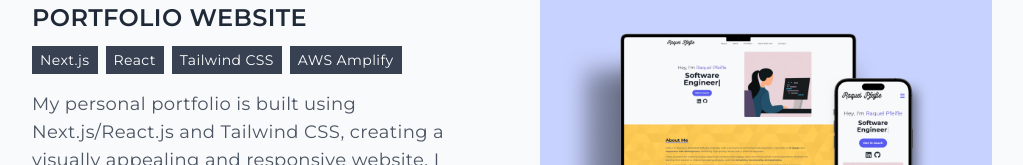
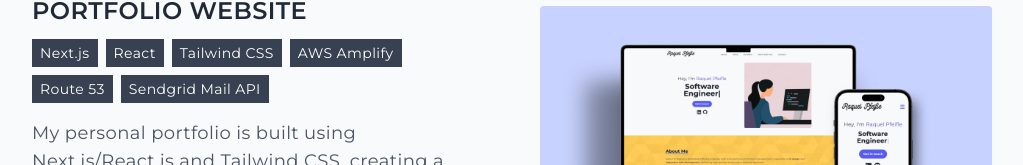
Before and after one commit to rdpfeifle/portfolio_nextjs, a Next.js app: page / in a window 1280 px wide. Shown: the part 2556-2721 px from the top of the page, without its empty margins (128-1151 px from the left). Built offline with nearby package versions, Linux system fonts and the light colour scheme.

Commit message:
Added more technologies to ProjetCard

```diff
--- a/pages/index.jsx
+++ b/pages/index.jsx
@@ -48,7 +48,14 @@ export default function Home() {
         />
         <ProjectCard
           projectName="Portfolio Website"
-          technologies={["Next.js", "React", "Tailwind CSS", "AWS Amplify"]}
+          technologies={[
+            "Next.js",
+            "React",
+            "Tailwind CSS",
+            "AWS Amplify",
+            "Route 53",
+            "Sendgrid Mail API",
+          ]}
           description="My personal portfolio is built using Next.js/React.js and Tailwind CSS, creating a visually appealing and responsive website. I incorporated the interactive Typewriter Effect library and integrated SendGrid Mail API to allow visitors to submit the contact form."
           // caseStudyLink="/case-study/portfolio-website"
           // demoLink="https://"
```
